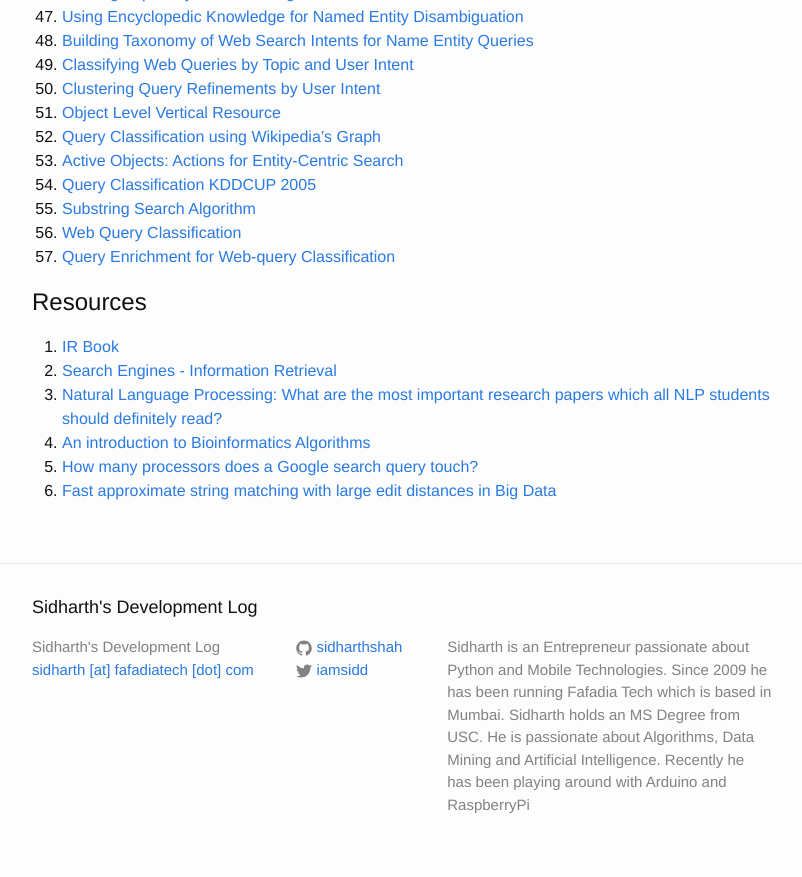
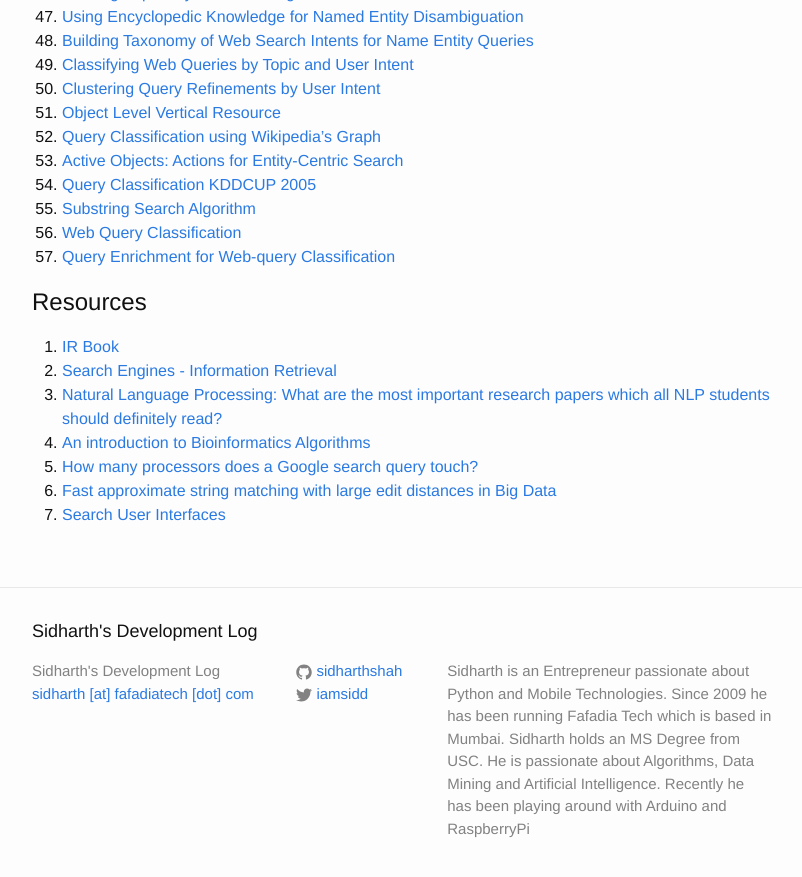
Before and after one commit to sidharthshah/sidharthshah.github.com, a Jekyll site: the page built from information-retrieval.md, in a window 1280 px wide and 900 px high, scrolled down 2118 px. Shown: the top 877 px of the window, without its empty margins (238-1040 px from the left). Built offline with Jekyll 4.4.1, drawn with Linux system fonts in a browser that asks for light colours.

Commit message:
added link to search user interfaces

```diff
--- a/information-retrieval.md
+++ b/information-retrieval.md
@@ -106,3 +106,4 @@ Resources
 4. [An introduction to Bioinformatics Algorithms](http://www.math-info.univ-paris5.fr/~lomn/Cours/BC/Publis/Complements/introductiontoBioinformaticsAlgorithms.pdf)
 5. [How many processors does a Google search query touch?](https://www.quora.com/How-many-processors-does-a-Google-search-query-touch/answer/Wolf-Garbe)
 6. [Fast approximate string matching with large edit distances in Big Data](http://blog.faroo.com/2015/03/24/fast-approximate-string-matching-with-large-edit-distances/)
+7. [Search User Interfaces](http://searchuserinterfaces.com/book/)
```
